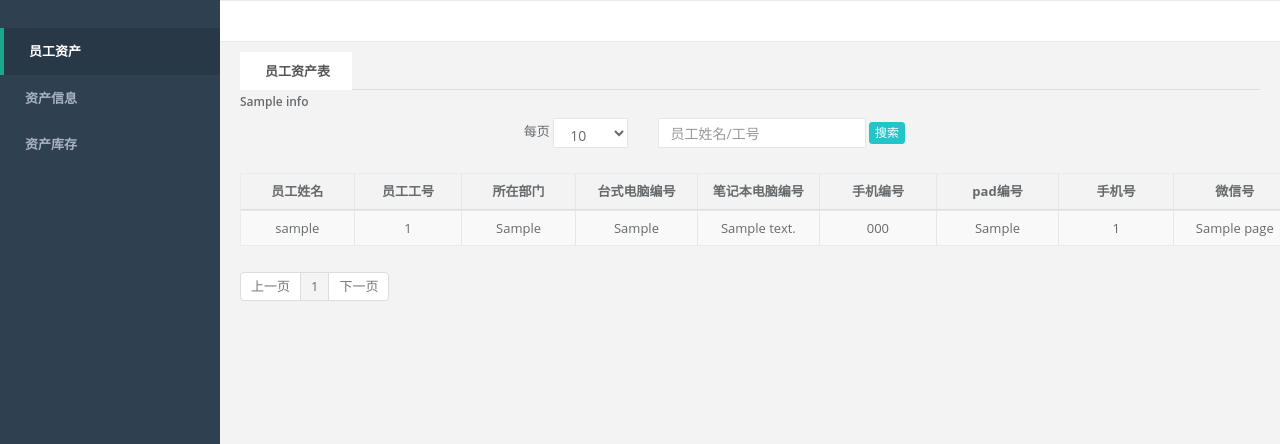
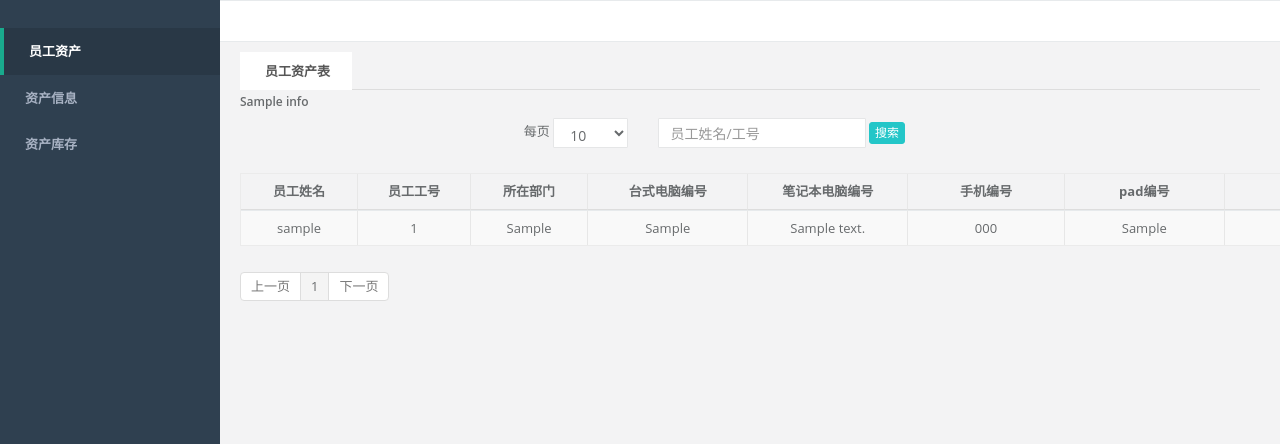
Before and after one commit to vanwu151/ityw, a Django app: template itywProject/templates/Kpi/showuseriteminfo.html in a window 1280 px wide. Shown: the part 60-504 px from the top of the page. Run offline with Django 3.2, Linux system fonts and the light colour scheme; the template is opened without the code that fills it: most values are stand-ins (such as "Sample title", 1, 10 or a date in 2020); some libraries are stand-ins or nearby versions.

Commit message:
删除微信千牛选项

```diff
--- a/itywProject/templates/Kpi/showmanageiteminfo.html
+++ b/itywProject/templates/Kpi/showmanageiteminfo.html
@@ -195,8 +195,6 @@
                                                                         <option value="pad" >pad</option>
                                                                         <option value="手机" >手机</option>
                                                                         <option value="手机号码" >手机号码</option>
-                                                                        <option value="微信号" >微信号</option>
-                                                                        <option value="千牛账号" >千牛账号</option>
                                                                         <option value="办公设备" >办公设备</option>
                                                                     </select>
                                                                 </td>
--- a/itywProject/templates/Kpi/showuseriteminfo.html
+++ b/itywProject/templates/Kpi/showuseriteminfo.html
@@ -174,14 +174,12 @@
                                                             <th class="text-center sorting_disabled" rowspan="1" colspan="1" aria-label="员工姓名" style="width: 110px;">员工姓名</th>
                                                             <th class="text-center sorting_disabled" rowspan="1" colspan="1" aria-label="员工工号" style="width: 110px;">员工工号</th>
                                                             <th class="text-center sorting_disabled" rowspan="1" colspan="1" aria-label="所在部门" style="width: 110px;">所在部门</th>
-                                                            <th class="text-center sorting_disabled" rowspan="1" colspan="1" aria-label="台式电脑编号" style="width: 120px;">台式电脑编号</th>
-                                                            <th class="text-center sorting_disabled" rowspan="1" colspan="1" aria-label="笔记本电脑编号" style="width: 120px;">笔记本电脑编号</th>
-                                                            <th class="text-center sorting_disabled" rowspan="1" colspan="1" aria-label="手机编号" style="width: 120px;">手机编号</th>
-                                                            <th class="text-center sorting_disabled" rowspan="1" colspan="1" aria-label="pad编号" style="width: 120px;">pad编号</th>
-                                                            <th class="text-center sorting_disabled" rowspan="1" colspan="1" aria-label="手机号" style="width: 120px;">手机号</th>
-                                                            <th class="text-center sorting_disabled" rowspan="1" colspan="1" aria-label="微信号" style="width: 120px;">微信号</th>
-                                                            <th class="text-center sorting_disabled" rowspan="1" colspan="1" aria-label="千牛号号" style="width: 120px;">千牛号</th>
-                                                            <th class="text-center sorting_disabled" rowspan="1" colspan="1" aria-label="办公设备" style="width: 120px;">办公设备</th>
+                                                            <th class="text-center sorting_disabled" rowspan="1" colspan="1" aria-label="台式电脑编号" style="width: 160px;">台式电脑编号</th>
+                                                            <th class="text-center sorting_disabled" rowspan="1" colspan="1" aria-label="笔记本电脑编号" style="width: 160px;">笔记本电脑编号</th>
+                                                            <th class="text-center sorting_disabled" rowspan="1" colspan="1" aria-label="手机编号" style="width: 160px;">手机编号</th>
+                                                            <th class="text-center sorting_disabled" rowspan="1" colspan="1" aria-label="pad编号" style="width: 160px;">pad编号</th>
+                                                            <th class="text-center sorting_disabled" rowspan="1" colspan="1" aria-label="手机号" style="width: 160px;">手机号</th>
+                                                            <th class="text-center sorting_disabled" rowspan="1" colspan="1" aria-label="办公设备" style="width: 160px;">办公设备</th>
                                                         </tr>
                                                     </thead>
                                                     {% for m in userinfo.page.object_list %}
@@ -195,8 +193,6 @@
                                                                         <td class=" text-center">{{ m.user_phone_sn }}</td>
                                                                         <td class=" text-center">{{ m.user_pad_sn }}</td>
                                                                         <td class=" text-center" >{{ m.user_phone_num }}</td>
-                                                                        <td class=" text-center" >{{ m.user_wechat_name }}</td>
-                                                                        <td class=" text-center" >{{ m.user_qianniu_name }}</td>
                                                                         <td class=" text-center" >{{ m.user_otheritems }}</td>
                                                                     </tr>
                                                                 </tbody>
```
